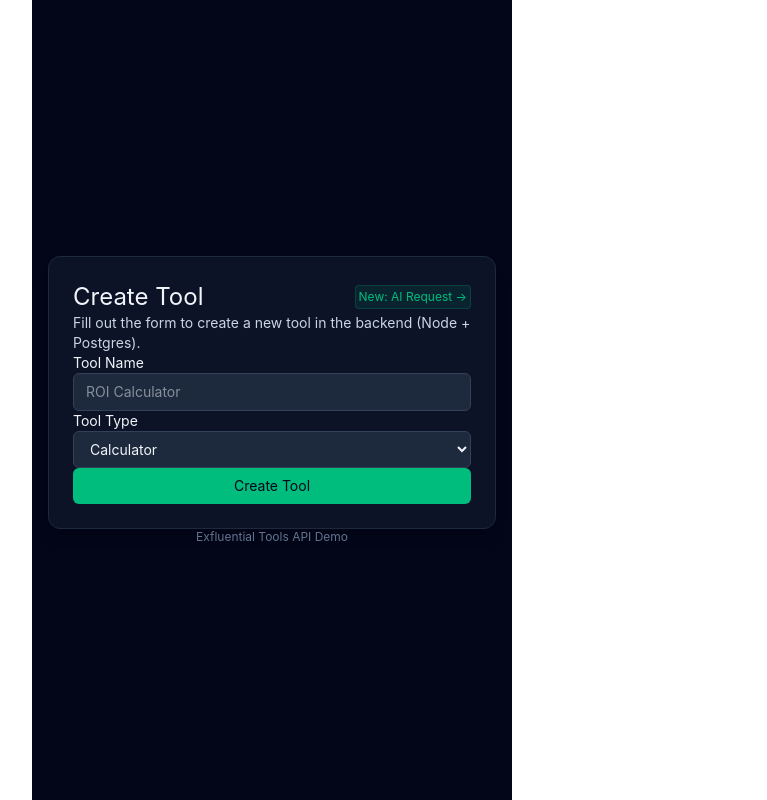
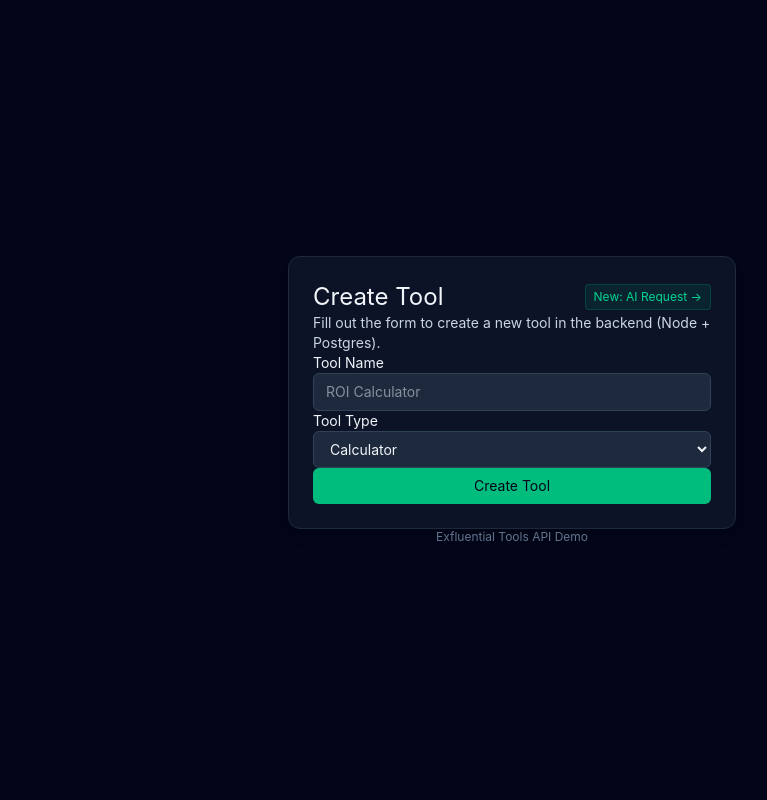
Before and after one commit to hrakt/exfluential-tools-api, a Vue app in the folder apps/web/: page / in a window 1280 px wide. Shown: the whole page, without its empty margins (128-895 px from the left). Built offline with nearby package versions, Linux system fonts and the light colour scheme; no server answers; the HTML template or start-up script is replaced by a standard one.

Commit message:
fix height and width issues

```diff
--- a/apps/web/src/assets/main.css
+++ b/apps/web/src/assets/main.css
@@ -2,35 +2,6 @@
 @import './base.css';
 
 #app {
-  max-width: 1280px;
-  margin: 0 auto;
-  padding: 2rem;
-  font-weight: normal;
+  min-height: 100vh;
+  width: 100%;
 }
-
-a,
-.green {
-  text-decoration: none;
-  color: hsla(160, 100%, 37%, 1);
-  transition: 0.4s;
-  padding: 3px;
-}
-
-@media (hover: hover) {
-  a:hover {
-    background-color: hsla(160, 100%, 37%, 0.2);
-  }
-}
-
-@media (min-width: 1024px) {
-  body {
-    display: flex;
-    place-items: center;
-  }
-
-  #app {
-    display: grid;
-    grid-template-columns: 1fr 1fr;
-    padding: 0 2rem;
-  }
-}
```
